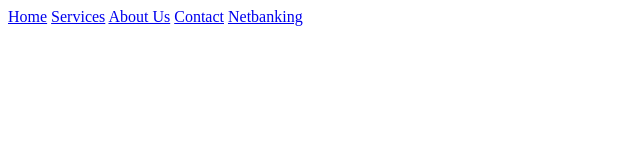
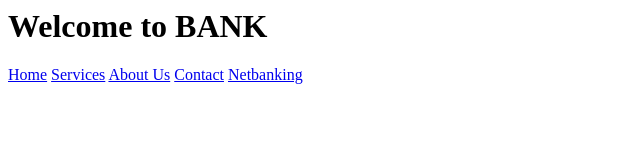
Before and after one commit to HARI10HARAN/Bank, a plain HTML site: page index.html in a window 1280 px wide. Shown: the whole page, without its empty margins (0-640 px from the left). Drawn offline with Linux system fonts and the light colour scheme.

Commit message:
Update index.html

```diff
--- a/index.html
+++ b/index.html
@@ -1,8 +1,9 @@
 <html>
 <head>
-  <title>Welcome to SBI BANK</title>
+  <title>bank</title>
   </head>
   <body>
+    <h1>Welcome to BANK</h1>
     <a href= "home.html">Home</a>
     <a href= "services.html">Services</a>
     <a href= "About.html">About Us</a>
```
